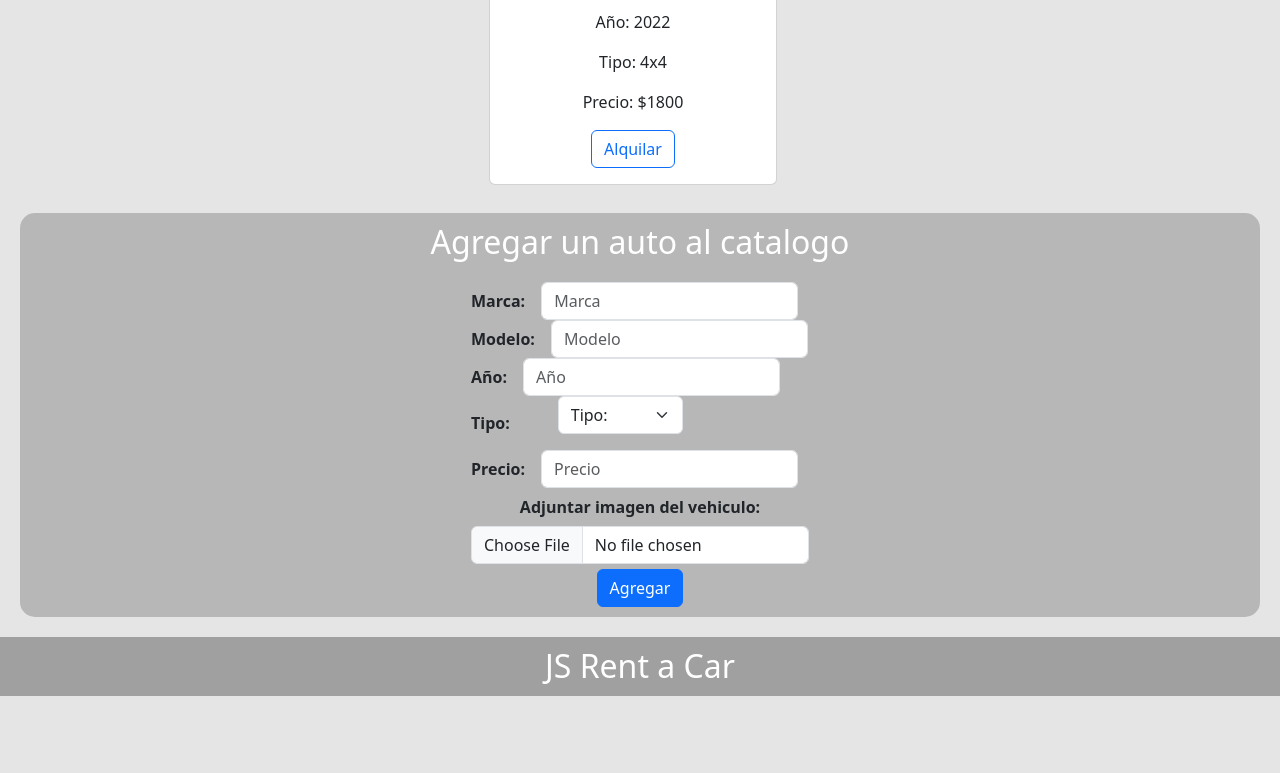
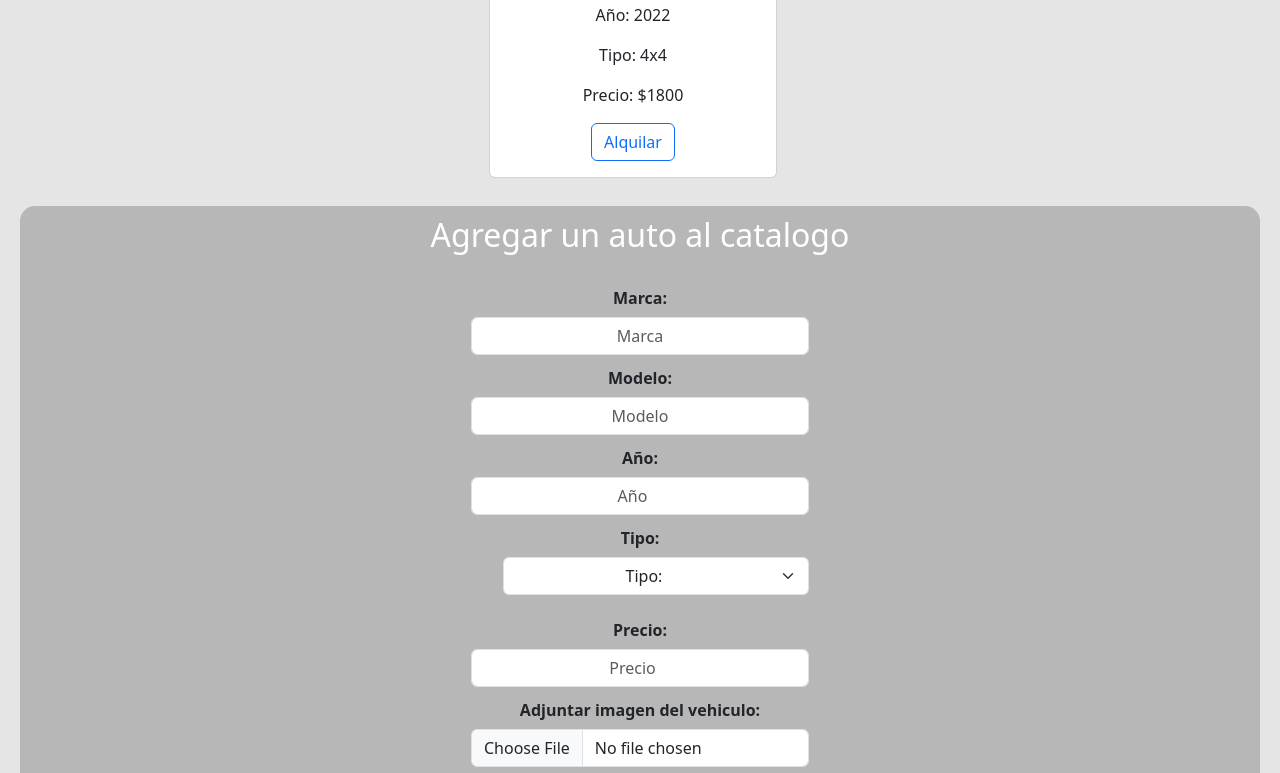
Before and after one commit to JoseKahrs/EntregaFinalJSKahrs, a plain HTML site: page index.html in a window 1280 px wide. Shown: the part 2000-2773 px from the top of the page. Before the commit the page ends 2704 px from the top, so only its background shows below. Drawn offline with nearby package versions, Linux system fonts and the light colour scheme.

Commit message:
order code

```diff
--- a/index.html
+++ b/index.html
@@ -43,8 +43,10 @@
 
 <!-- COTIZADOR DE ALQUILER -->
   <section id="cotizar">
+    <!-- TITULO COTIZACION -->
     <h2>Cotizar alquiler</h2>
-          <div class="row g-3 align-items-center">
+    <!-- ID VEHICULO -->
+    <div class="row g-2 align-items-center">
       <div class="col-auto">
         <label for="id" class="col-form-label fw-bold">ID del vehiculo:</label>
       </div>
@@ -52,7 +54,8 @@
         <input type="number" id="idAuto" class="form-control" placeholder="ID del vehiculo">
       </div>
     </div>
-          <div class="row g-3 align-items-center">
+    <!-- CANTIDAD DE DIAS -->
+    <div class="row g-2 align-items-center">
       <div class="col-auto">
         <label for="dias" class="col-form-label fw-bold">Cantidad de dias:</label>
       </div>
@@ -60,13 +63,15 @@
         <input type="number" id="diasAuto" class="form-control" placeholder="Cantidad de dias">
       </div>
     </div>
+    <!-- BOTON COTIZACION -->
     <button type="button" class="btn btn-primary" id="cotizarBtn">Cotizar</button>
-          <div class="row g-3 align-items-center">
+    <!-- RESULTADO COTIZACION -->
+    <div class="row g-2 align-items-center">
       <div class="col-auto">
         <label for="dias" class="col-form-label fw-bold">Total:</label>
       </div>
       <div class="col-auto">
-                <input type="text" id="..." class="form-control" placeholder="$">
+        <input type="text" id="cotResult" class="form-control" placeholder="Precio total">
       </div>
     </div>
 
@@ -74,6 +79,7 @@
 
   <main>
     <h3 class="text-center">Nuestra flota:</h3>
+    <!-- ADICION DE AUTOS -->
     <div id="garaje" class="d-flex justify-content-center row">
       <!-- GARAJE -->
     </div>
@@ -81,40 +87,46 @@
 
   <!-- AGREGAR UN AUTO AL CATALOGO -->
   <section id="agregar" class="text-center">
+    <!-- ENCABEZADO -->
     <h2 class="mb-3">Agregar un auto al catalogo</h2>
+    <!-- FORMULARIO PARA ANADIR AUTO -->
     <form id="formAddCar">
-            <div class="row g-3 align-items-center">
+      <!-- MARCA -->
+      <div class="column g-3 align-items-center mt-1">
         <div class="col-auto">
           <label for="marca" class="col-form-label fw-bold">Marca:</label>
         </div>
         <div class="col-auto">
-                <input type="text" id="marcaInput" class="form-control" placeholder="Marca" required>
+          <input type="text" id="marcaInput" class="form-control text-center" placeholder="Marca" required>
         </div>
       </div>
-            <div class="row g-3 align-items-center">
+      <!-- MODELO -->
+      <div class="column g-3 align-items-center mt-1">
         <div class="col-auto">
           <label for="modelo" class="col-form-label fw-bold">Modelo:</label>
         </div>
         <div class="col-auto">
-                    <input type="text" id="modeloInput" class="form-control" placeholder="Modelo" required>
+          <input type="text" id="modeloInput" class="form-control text-center" placeholder="Modelo" required>
         </div>
       </div>
-            <div class="row g-3 align-items-center">
+      <!-- ANO -->
+      <div class="column g-3 align-items-center mt-1">
         <div class="col-auto">
           <label for="ano" class="col-form-label fw-bold">Año:</label>
         </div>
         <div class="col-auto">
-                    <input type="number" id="anoInput" class="form-control" placeholder="Año" required>
+          <input type="number" id="anoInput" class="form-control text-center" placeholder="Año" required>
         </div>
       </div>
-            <div class="row g-3 align-items-center">
+      <!-- SELECCION DE TIPO -->
+      <div class="column g-3 align-items-center mt-1">
         <div class="col-auto">
-                    <label for="ano" class="col-form-label fw-bold">Tipo:</label>
+          <label for="ano" class="col-form-label fw-bold text-center">Tipo:</label>
         </div>
         <div class="col-auto">
           <ul>
-                      <select class="form-select form-select-md" aria-label=".form-select-sm example">
-                            <option selected class="fw-bold" id="tipoInput">Tipo:</option>
+            <select class="form-select form-select-md text-center" aria-label=".form-select-sm example">
+              <option selected class="fw-bold text-center" id="tipoInput">Tipo:</option>
               <option value="1">Sedan</option>
               <option value="2">Coupe</option>
               <option value="3">Deportivo</option>
@@ -127,29 +139,34 @@
           </ul>
         </div>
       </div>
-              <div class="row g-3 align-items-center">
+      <!-- PRECIO -->
+      <div class="column g-3 align-items-center mt-1">
         <div class="col-auto">
           <label for="precio" class="col-form-label fw-bold">Precio:</label>
         </div>
         <div class="col-auto">
-                    <input type="number" id="precioInput" class="form-control" placeholder="Precio" required>
+          <input type="number" id="precioInput" class="form-control text-center" placeholder="Precio" required>
         </div>
       </div>
-              <div class="row g-3 align-items-center">
+      <!-- ADJUNTAR IMG -->
+      <div class="column g-3 align-items-center mt-1">
         <div class="col-auto">
           <label for="img" class="col-form-label fw-bold">Adjuntar imagen del vehiculo:</label>
-                      <input class="form-control" type="file" id="img">
+          <input class="form-control text-center" type="file" id="img">
         </div>
       </div>
     </form>
-          <button type="button" class="btn btn-primary" id="addCarBtn">Agregar</button>
+    <!-- BOTON PARA ANADIR -->
+    <button type="button" class="btn btn-primary mt-1" id="addCarBtn">Agregar</button>
   </section>
 
 
   <footer>
+    <!-- IR A ARRIBA -->
     <h2><a href="#headerNav">JS Rent a Car</a></h2>
   </footer>
 
+  <!-- LINKS JS & BOOTSRAP -->
   <script src="./js/dom.js"></script>
   <script src="https://cdn.jsdelivr.net/npm/bootstrap@5.3.2/dist/js/bootstrap.bundle.min.js" integrity="sha384-C6RzsynM9kWDrMNeT87bh95OGNyZPhcTNXj1NW7RuBCsyN/o0jlpcV8Qyq46cDfL" crossorigin="anonymous"></script>
 </body>
--- a/js/dom.js
+++ b/js/dom.js
@@ -1,4 +1,4 @@
-
+/* CREACION OBJETO DE AUTOS */
 class Auto {
     constructor (id, marca, modelo, ano, tipo, precio, imagen){
       this.id = id,
@@ -18,6 +18,7 @@ class Auto {
 
   }
 
+  /* AGREGAR AUTOS */
   const auto1 = new Auto (1, "Bmw", "Serie 3", 2022, "sedan", 1000,"bmw1.jpg")
   const auto2 = new Auto (2, "Bmw", "X6", 2021, "suv", 2000,"bmw2.jpg")
   const auto3 = new Auto (3, "Audi", "A3", 2021, "sedan", 800,"audi1.png")
@@ -35,6 +36,7 @@ garaje.push (auto1, auto2, auto3, auto4, auto5, auto6, auto7, auto8, auto9, auto
 
 let garajeAutos = document.getElementById("garaje")
 
+/* CATALOGO DE AUTOS */
 function mostrarGarajeDOM (array) {
     garajeAutos.innerHTML = ""
     for (let auto of array) {
@@ -60,6 +62,7 @@ function mostrarGarajeDOM (array) {
 mostrarGarajeDOM (garaje)
 let formAddCar= document.getElementById("formAddCar")
 
+/* AGREGAR NUEVO AUTO A CATALOGO */
 function agregarNuevoAuto (array) {
     let marca = document.getElementById("marcaInput")
     let modelo = document.getElementById("modeloInput")
@@ -80,6 +83,7 @@ addCarBtn.addEventListener ("click", () =>{
 })
 
 /* ORDEN */
+
 /* ALFABETICO */
 function ordenAlfabetico (array) {
   let ordenAlfa = array.concat ()
@@ -135,9 +139,11 @@ selectOrden.addEventListener("change", () => {
 })
 
 /* BUSCAR POR MARCA */
+
 /* placeholder */
 let buscarBtn = document.getElementById("buscarBtn")
 console.log(buscarBtn)
+
 /* Boton */
 let searchBtn = document.getElementById("searchBtn")
 console.log(searchBtn)
@@ -150,8 +156,8 @@ console.log(searchBtn)
 function cotizarAlquiler (array) {
   let idAuto = document.getElementById("idAuto").value
   let diasAuto =document.getElementById("diasAuto").value
-  console.log(idAuto)
-  console.log(diasAuto)
+  console.log(`ID:${idAuto}`)
+  console.log(`Cantidad de dias:${diasAuto}`)
 
   let autoSelect = garaje.find(
     (auto) => auto.id == idAuto
@@ -161,10 +167,12 @@ function cotizarAlquiler (array) {
   total = diasAuto * autoSelect.precio
   console.log (`id auto: ${idAuto}, dias: ${diasAuto}, total: $${total}`)
 
+  /* MOSTRAR RESULTADO EN HTML */
+
 }
 
 let cotizarBtn = document.getElementById("cotizarBtn")
 cotizarBtn.addEventListener ("click", () => {
   cotizarAlquiler (garaje)
-  mostrarGarajeDOM (garaje)
+
 })
```
Lines whose indentation alone changed are shown as unchanged.
